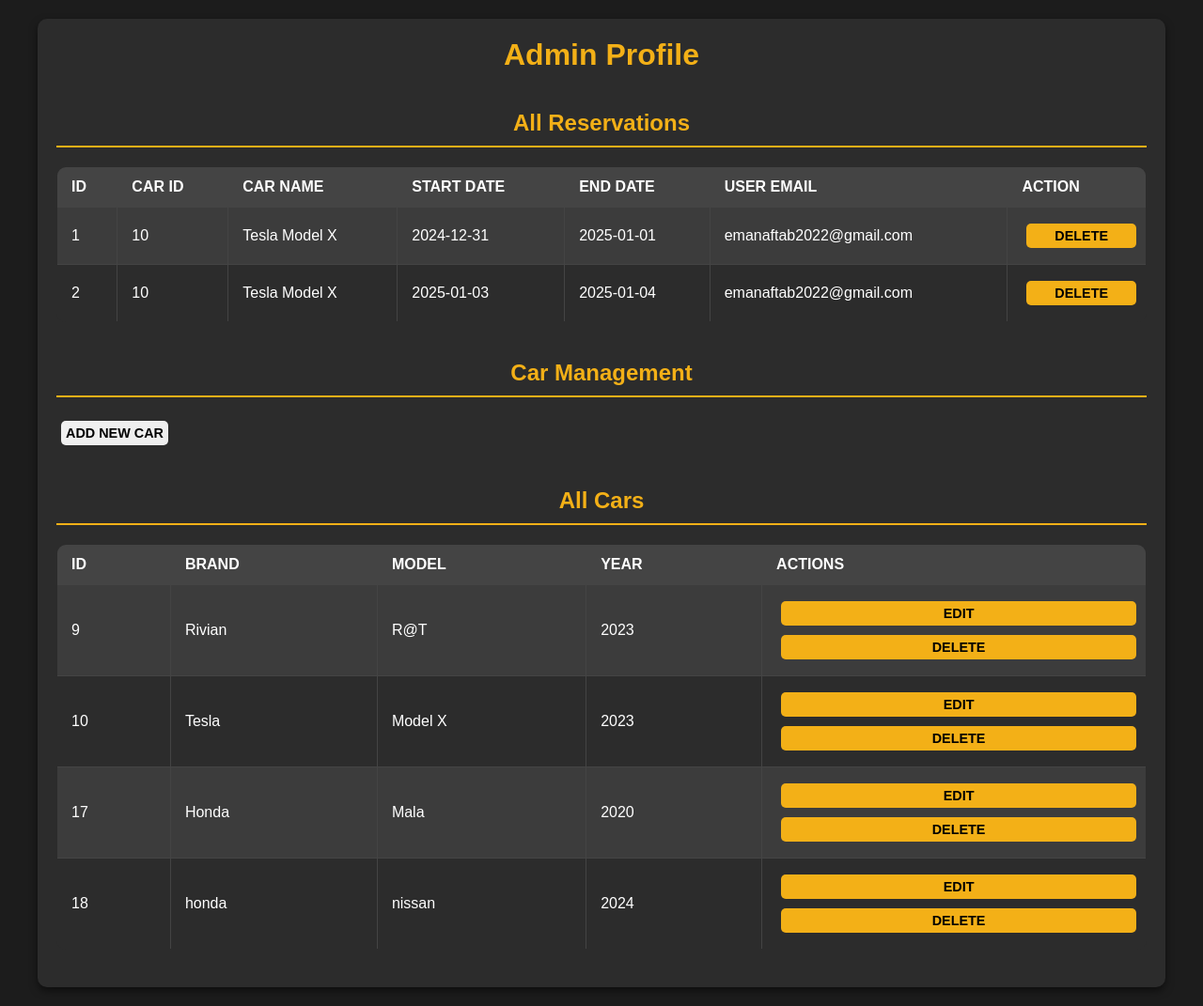
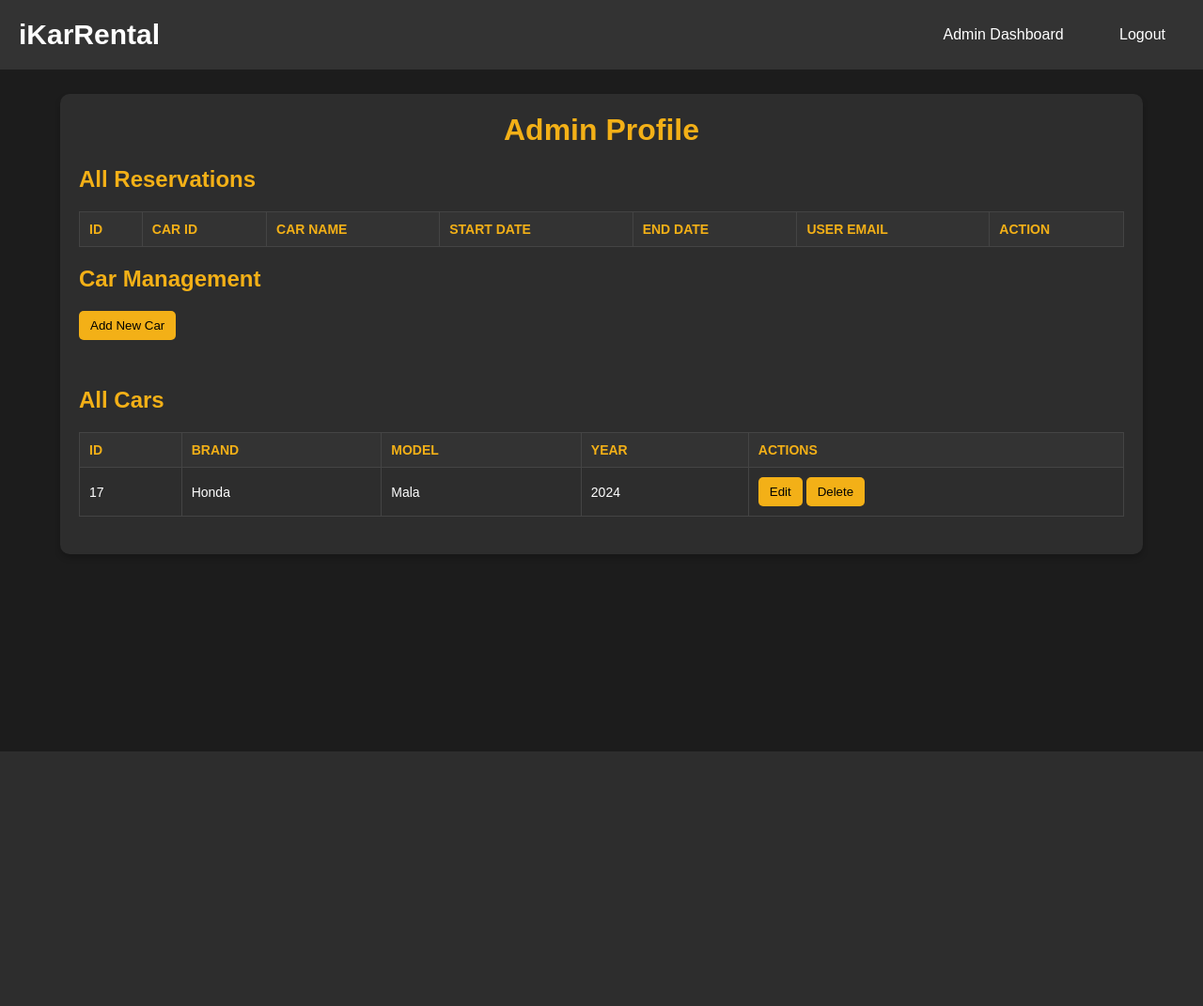
Before and after one commit to muhammademanaftab/Car_Management_System, a PHP site: page /admin_profile.php in a window 1280 px wide. Shown: the whole page at 94% size. After the commit the page ends 800 px from the top, so only its background shows below. Run offline with PHP 8.4, Linux system fonts and the light colour scheme; lists and menus that the app fills with data are empty.

Commit message:
Admin Profile Header, Section Added.

```diff
--- a/admin_profile.css
+++ b/admin_profile.css
@@ -5,39 +5,75 @@
     box-sizing: border-box;
 }
 
+/* Body Styling */
 body {
     font-family: Arial, sans-serif;
     background-color: #1c1c1c;
     color: white;
-    padding: 20px;
+    display: flex;
+    flex-direction: column;
+    justify-content: flex-start;
+    align-items: center;
+    height: 100%;
 }
 
+/* Header Styling */
+header {
+    background-color: #333;
+    color: white;
+    padding: 20px;
+    display: flex;
+    justify-content: space-between;
+    align-items: center;
+    position: fixed;
+    top: 0;
+    width: 100%;
+    z-index: 100;
+}
 
-.form-section { display: none; }
-.form-section.visible { display: block; }
+header .logo a {
+    font-size: 30px;
+    font-weight: bold;
+    color: white;
+    text-decoration: none;
+}
 
-/* Container */
+header .nav a {
+    color: white;
+    text-decoration: none;
+    margin-left: 15px;
+    padding: 10px 20px;
+    border-radius: 5px;
+}
+
+header .nav a.button {
+    background-color: #f3b017;
+    color: black;
+}
+
+header .nav a:hover {
+    background-color: #555;
+}
+
+/* Container Styling */
 .container {
+    margin-top: 100px;
+    width: 90%;
     max-width: 1200px;
-    margin: 0 auto;
+    background-color: #2d2d2d;
     padding: 20px;
-    background-color: #2c2c2c;
     border-radius: 10px;
-    box-shadow: 0 4px 8px rgba(0, 0, 0, 0.5);
+    box-shadow: 0 4px 6px rgba(0, 0, 0, 0.2);
 }
 
 /* Headings */
 h1, h2 {
-    text-align: center;
     color: #f3b017;
     margin-bottom: 20px;
-    font-weight: bold;
 }
 
-h2 {
-    margin-top: 40px;
-    border-bottom: 2px solid #f3b017;
-    padding-bottom: 10px;
+h1 {
+    text-align: center;
 }
 
 /* Table Styling */
@@ -45,81 +81,65 @@ table {
     width: 100%;
     border-collapse: collapse;
     margin-bottom: 20px;
-    background: #2c2c2c;
-    border-radius: 10px;
-    overflow: hidden;
-    text-align: left;
 }
 
 table th, table td {
-    padding: 12px 15px;
     border: 1px solid #444;
+    padding: 10px;
+    text-align: left;
+    font-size: 14px;
 }
 
 table th {
-    background: #444;
-    color: white;
+    background-color: #333;
+    color: #f3b017;
     text-transform: uppercase;
-    font-weight: bold;
 }
 
 table tr:nth-child(even) {
-    background: #3c3c3c;
+    background-color: #2d2d2d;
 }
 
 table tr:hover {
-    background: #555;
+    background-color: #333;
 }
 
-/* Buttons */
 button {
-    padding: 5px 5px;
+    background-color: #f3b017;
+    color: black;
+    padding: 8px 12px;
     border: none;
     border-radius: 5px;
     cursor: pointer;
-    font-weight: bold;
-    font-size: 0.9rem;
-    text-transform: uppercase;
-    transition: all 0.3s ease;
-    margin: 5px;
-    width: max-content;
+    transition: background-color 0.3s;
 }
 
-button.edit {
-    background-color: #28a745; /* Green for edit */
-    color: white;
+#add_car_btn{
+    margin-bottom   : 50px;
 }
 
-button.edit:hover {
-    background-color: #218838;
-    transform: scale(1.05);
+#save_btn{
+    margin-bottom: 20px;
 }
 
-button.delete {
-    background-color: #dc3545; /* Red for delete */
-    color: white;
-
-    width: max-content;
+button:hover {
+    background-color: #f7c94d;
 }
 
-button.delete:hover {
-    background-color: #c82333;
-    transform: scale(1.05);
+button:disabled {
+    background-color: #555;
+    cursor: not-allowed;
+    color: #888;
 }
 
-button:active {
-    transform: scale(0.95);
-    box-shadow: 0 2px 4px rgba(0, 0, 0, 0.3);
-}
-
-/* Form Section Styling */
+/* Add Form and Edit Form */
 .form-section {
+    display: none;
     margin-top: 20px;
     padding: 20px;
-    background: #333;
+    background-color: #333;
     border-radius: 10px;
-    box-shadow: 0 4px 8px rgba(0, 0, 0, 0.5);
-    display: none;
+    box-shadow: 0 4px 6px rgba(0, 0, 0, 0.2);
 }
 
 .form-section.visible {
@@ -127,57 +147,45 @@ button:active {
 }
 
 form label {
+    display: block;
+    margin: 10px 0 5px;
+    color: white;
     font-weight: bold;
-    margin-bottom: 5px;
-    display: block;
-    color: #f3b017;
 }
 
 form input, form select {
-    width: calc(100% - 20px);
+    width: 100%;
     padding: 10px;
-    margin-bottom: 15px;
-    border: none;
+    margin-bottom: 10px;
+    border: 1px solid #555;
     border-radius: 5px;
-    background-color: #444;
+    background-color: #2d2d2d;
     color: white;
 }
 
 form input:focus, form select:focus {
+    border-color: #f3b017;
     outline: none;
-    border: 2px solid #f3b017;
 }
 
-/* Form Button Styling */
-form button {
-    width: 100%;
-    background-color: #f3b017;
-    color: black;
-    font-weight: bold;
-    cursor: pointer;
-    transition: background-color 0.3s ease, transform 0.2s ease;
-}
-
-form button:hover {
-    background-color: #e6a414;
-    transform: scale(1.05);
+/* Error Messages */
+span[style*="color:red"] {
+    color: #ff4d4d;
+    font-size: 12px;
 }
 
 /* Responsive Design */
 @media (max-width: 768px) {
-    table {
-        font-size: 0.9rem;
+    .container {
+        width: 95%;
     }
 
-    .container {
-        padding: 15px;
+    table th, table td {
+        font-size: 12px;
+        padding: 8px;
     }
 
-    h1, h2 {
-        font-size: 1.5rem;
-    }
-
-    button {
-        font-size: 0.9rem;
+    form input, form select {
+        font-size: 14px;
     }
 }
--- a/admin_profile.php
+++ b/admin_profile.php
@@ -116,6 +116,7 @@ $reservations = $reservationsStorage->findAll();
 ?>
 <!DOCTYPE html>
 <html>
+
 <head>
     <link rel="stylesheet" href="admin_profile.css">
     <title>Admin Profile</title>
@@ -125,7 +126,17 @@ $reservations = $reservationsStorage->findAll();
         }
     </script>
 </head>
+
 <body>
+
+    <header>
+        <div class="logo"><a href="homepage.php">iKarRental</a></div>
+        <div class="nav">
+            <a href="admin_profile.php">Admin Dashboard</a>
+            <a href="logout.php">Logout</a>
+        </div>
+    </header>
+
     <div class="container">
         <h1>Admin Profile</h1>
 
@@ -160,7 +171,7 @@ $reservations = $reservationsStorage->findAll();
         </table>
 
         <h2>Car Management</h2>
-        <button onclick="toggleForm('addForm')">Add New Car</button>
+        <button onclick="toggleForm('addForm')" id="add_car_btn">Add New Car</button>
 
         <div id="addForm" class="form-section <?= $showAddForm ? 'visible' : '' ?>">
             <form method="post">
@@ -222,7 +233,7 @@ $reservations = $reservationsStorage->findAll();
                     <label>Passengers: <input type="number" name="passengers" value="<?= $editingCar['passengers'] ?>" required></label><br>
                     <label>Daily Price (HUF): <input type="number" name="daily_price_huf" value="<?= $editingCar['daily_price_huf'] ?>" required></label><br>
                     <label>Image URL: <input type="text" name="image" value="<?= $editingCar['image'] ?>" required></label><br>
-                    <button type="submit">Save Changes</button>
+                    <button type="submit" id="save_btn">Save Changes</button>
                 </form>
                 <form method="post" style="display:inline;">
                     <input type="hidden" name="id" value="<?= $editingCar['id'] ?>">
@@ -264,4 +275,5 @@ $reservations = $reservationsStorage->findAll();
         </table>
     </div>
 </body>
+
 </html>
--- a/cars.json
+++ b/cars.json
@@ -1,46 +1,13 @@
 [
-    {
-        "id": 9,
-        "brand": "Rivian",
-        "model": "R@T",
-        "year": 2023,
-        "transmission": "Automatic",
-        "fuel_type": "Electric",
-        "passengers": 3,
-        "daily_price_huf": 700,
-        "image": "https:\/\/media.ed.edmunds-media.com\/rivian\/r1t\/2022\/oem\/2022_rivian_r1t_crew-cab-pickup_launch-edition_fq_oem_1_815.jpg"
-    },
-    {
-        "id": 10,
-        "brand": "Tesla",
-        "model": "Model X",
-        "year": 2023,
-        "transmission": "Automatic",
-        "fuel_type": "Electric",
-        "passengers": 5,
-        "daily_price_huf": 7000,
-        "image": "https:\/\/media.ed.edmunds-media.com\/tesla\/model-x\/2024\/oem\/2024_tesla_model-x_4dr-suv_plaid_fq_oem_1_815.jpg"
-    },
     {
         "id": 17,
         "brand": "Honda",
         "model": "Mala",
-        "year": 2020,
+        "year": 2024,
         "transmission": "Manual",
         "fuel_type": "Electric",
         "passengers": 4,
         "daily_price_huf": 14,
         "image": "https:\/\/media.ed.edmunds-media.com\/honda\/civic\/2019\/oem\/2019_honda_civic_sedan_touring_fq_oem_1_815.jpg"
-    },
-    {
-        "brand": "honda",
-        "model": "nissan",
-        "year": 2024,
-        "transmission": "Manual",
-        "fuel_type": "Electric",
-        "passengers": 4,
-        "daily_price_huf": 13,
-        "image": "https:\/\/media.ed.edmunds-media.com\/honda\/civic\/2019\/oem\/2019_honda_civic_sedan_touring_fq_oem_1_815.jpg",
-        "id": 18
     }
 ]
--- a/reservations.json
+++ b/reservations.json
@@ -1,20 +1 @@
-[
-    {
-        "car_id": 10,
-        "car_name": "Tesla Model X",
-        "car_image": "https:\/\/media.ed.edmunds-media.com\/tesla\/model-x\/2024\/oem\/2024_tesla_model-x_4dr-suv_plaid_fq_oem_1_815.jpg",
-        "start_date": "2024-12-31",
-        "end_date": "2025-01-01",
-        "user_email": "emanaftab2022@gmail.com",
-        "id": 1
-    },
-    {
-        "car_id": 10,
-        "car_name": "Tesla Model X",
-        "car_image": "https:\/\/media.ed.edmunds-media.com\/tesla\/model-x\/2024\/oem\/2024_tesla_model-x_4dr-suv_plaid_fq_oem_1_815.jpg",
-        "start_date": "2025-01-03",
-        "end_date": "2025-01-04",
-        "user_email": "emanaftab2022@gmail.com",
-        "id": 2
-    }
-]
+[]
```
